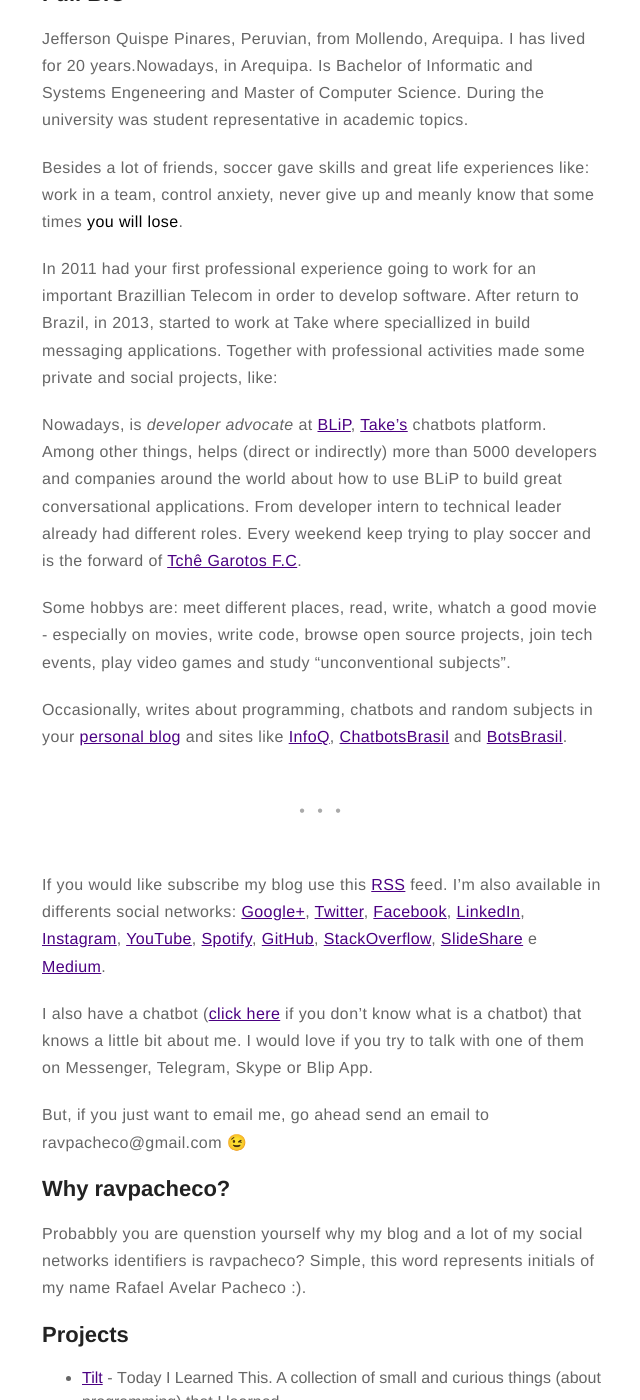
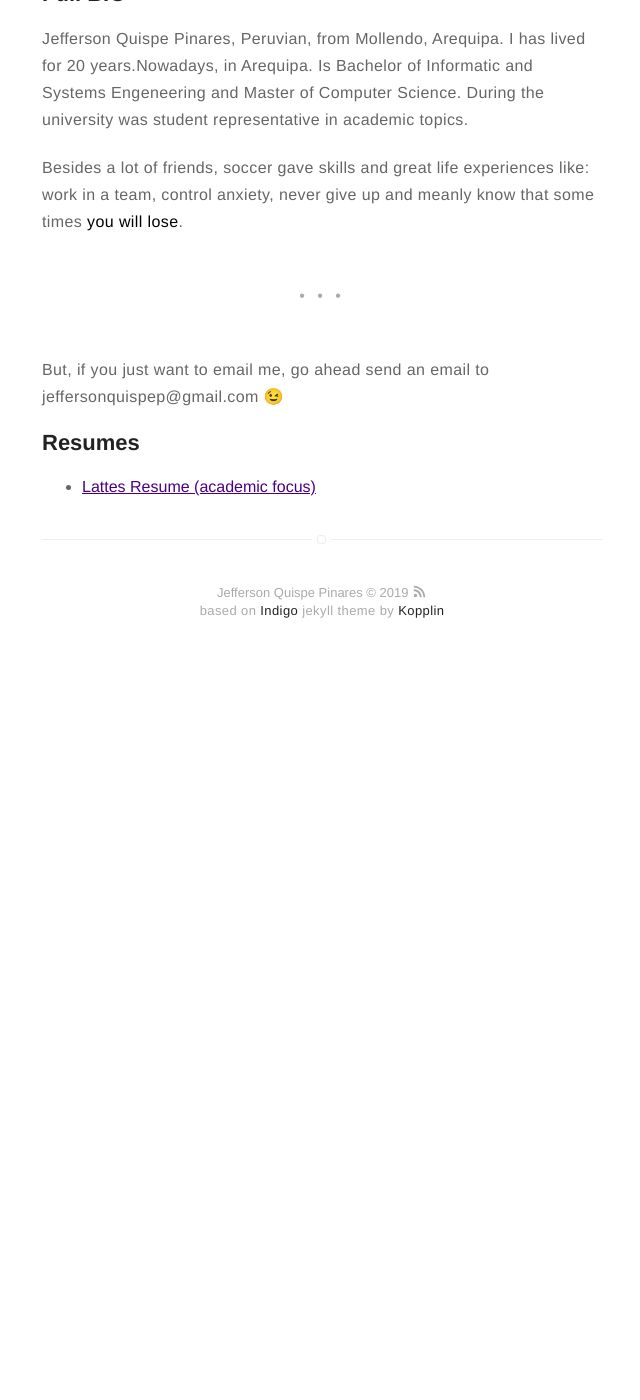
Before and after one commit to jeffersonquispe/jeffersonquispe.github.io, a Jekyll site: the page built from about.md, in a window 1280 px wide and 1400 px high, scrolled down 595 px. Shown: the whole window, without its empty margins (318-958 px from the left). Built offline with Jekyll 4.4.1, drawn with Linux system fonts in a browser that asks for light colours; a script that is not in the unit is left out; after the commit the page ends 1277 px from its top, so only the background shows below that; some of the changed text lies outside the part shown.

Commit message:
Update about.md

```diff
--- a/about.md
+++ b/about.md
@@ -26,52 +26,48 @@ During the university was student representative in academic topics.
 Besides a lot of friends, soccer gave skills and great life experiences like: work in a team, control anxiety, never
 give up and meanly know that some times **you will lose**.
 
-In 2011 had your first professional experience going to work for an important Brazillian Telecom in order to develop
-software. After return to Brazil, in 2013, started to work at Take where speciallized in build messaging applications.
-Together with professional activities made some private and social projects, like:
-
 <!-- falar sobre apresentações -->
 
-Nowadays, is *developer advocate* at [BLiP](http://blip.ai/), [Take's](https://take.net) chatbots platform.
+<!-- Nowadays, is *developer advocate* at [BLiP](http://blip.ai/), [Take's](https://take.net) chatbots platform.
 Among other things, helps (direct or indirectly) more than 5000 developers and companies around the world about how to use BLiP to build great
 conversational applications. From developer intern to technical leader already had different roles. Every weekend keep
-trying to play soccer and is the forward of [Tchê Garotos F.C](https://www.instagram.com/tchegarotos_f.c/).
+trying to play soccer and is the forward of [Tchê Garotos F.C](https://www.instagram.com/tchegarotos_f.c/). -->
 
-Some hobbys are: meet different places, read, write, whatch a good movie - especially on movies, write code,
-browse open source projects, join tech events, play video games and study "unconventional subjects".
+<!--Some hobbys are: meet different places, read, write, whatch a good movie - especially on movies, write code, -->
+<!-- browse open source projects, join tech events, play video games and study "unconventional subjects". -->
 
-Occasionally, writes about programming, chatbots and random subjects in your
+<!-- Occasionally, writes about programming, chatbots and random subjects in your
 [personal blog](http://ravpacheco.com/blog/) and sites like [InfoQ](http://infoq.com/),
 [ChatbotsBrasil](https://chatbotsbrasil.take.net/) and [BotsBrasil](https://medium.com/botsbrasil).
-
+-->
 <div class="breaker"></div>
 
-If you would like subscribe my blog use this <a href="http://ravpacheco.com/feed.xml">RSS</a> feed.
+<!--If you would like subscribe my blog use this <a href="http://ravpacheco.com/feed.xml">RSS</a> feed.
 I'm also available in differents social networks: <a href="http://plus.google.com/+RafaelPachecoBH">Google+</a>, <a href="http://twitter.com/ravpachecco">Twitter</a>, <a href="http://facebook.com/ravpacheco">Facebook</a>, <a href="http://linkedin.com/in/ravpacheco">LinkedIn</a>, <a href="http://instagram.com/ravpachecco">Instagram</a>, <a href="http://youtube.com/ravpacheco">YouTube</a>, <a href="https://open.spotify.com/user/ravpacheco">Spotify</a>, <a href="https://github.com/ravpacheco">GitHub</a>, <a href="http://stackoverflow.com/users/3613766/rafael-pacheco">StackOverflow</a>, <a href="http://pt.slideshare.net/RafaelAvelar1">SlideShare</a> e <a href="https://medium.com/@ravpacheco">Medium</a>.
-
-I also have a chatbot (<a href="http://ravpacheco.com/bot">click here</a> if you don't know what is a chatbot) that knows a little bit about me.
+-->
+<!--I also have a chatbot (<a href="http://ravpacheco.com/bot">click here</a> if you don't know what is a chatbot) that knows a little bit about me.
 I would love if you try to talk with one of them on Messenger, Telegram, Skype or Blip App.
+-->
 
 <p>
-But, if you just want to email me, go ahead send an email to <b>ravpacheco@gmail.com</b> 😉
+But, if you just want to email me, go ahead send an email to <b>jeffersonquispep@gmail.com</b> 😉
 </p>
 
-<h2>Why <b>ravpacheco</b>?</h2>
+<!--<h2>Why <b>ravpacheco</b>?</h2> -->
 
-<p>Probabbly you are quenstion yourself why my blog and a lot of my social networks identifiers is <b>ravpacheco</b>?
+<!-- <p>Probabbly you are quenstion yourself why my blog and a lot of my social networks identifiers is <b>ravpacheco</b>?
 Simple, this word represents initials of my name <b>R</b>afael <b>Av</b>elar <b>Pacheco</b> :).
-</p>
-
+</p> -->
+<!--
 <h2>Projects</h2>
-
-<ul>
+-->
+<!-- <ul>
 	<li><a href="https://github.com/ravpacheco/tilt">Tilt</a> - <b>T</b>oday <b>I</b> <b>L</b>earned <b>T</b>his. A collection of small and curious things (about programming) that I learned.</li>
 	<li><a href="https://github.com/ravpacheco/resumebot">resumebot</a>. Resume bot is my digital resume as a chatbot created using http://blip.ai plataform.</li>
-</ul>
+</ul>  -->
 
 <h2>Resumes</h2>
 
 <ul class="skill-list">
-	<li><a href="{{ site.resume-url }}">Professional Resume</a></li>
-	<li><a href="{{ site.lattes-url }}">Lattes Resume (academic focus)</a></li>
+	<li><a href="{{ https://drive.google.com/file/d/1wnluNFxUTMTeY5Tv9RnprZyxl3VrEziW/view?usp=sharing}}">Lattes Resume (academic focus)</a></li>
 </ul>
```
